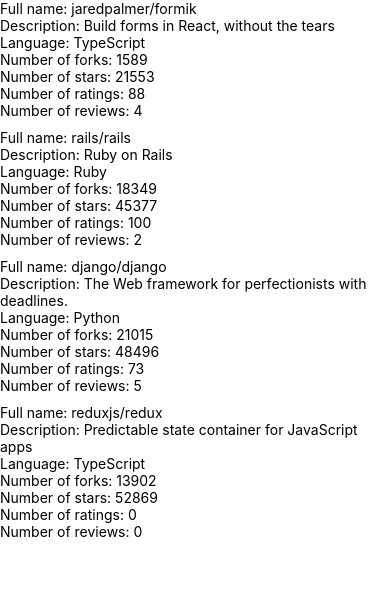
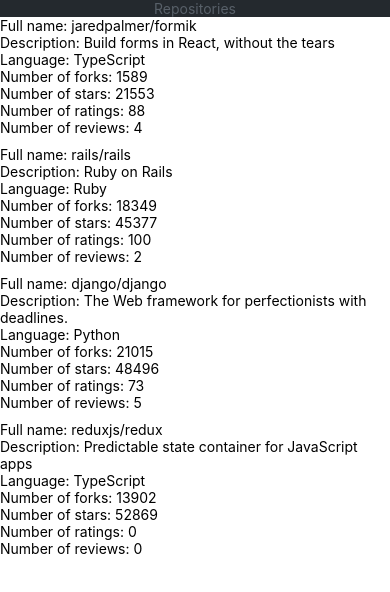
Before and after one commit to rliu6915/rate-repository-app, a React Native app: screen / in a window 390 px wide. Shown: the top 592 px of the page. Built offline with nearby package versions, Linux system fonts and the light colour scheme.

Commit message:
Exercise 10.4: the app bar

```diff
--- /dev/null
+++ b/src/components/AppBar.jsx
@@ -0,0 +1,31 @@
+import { View, StyleSheet } from 'react-native';
+import Constants from 'expo-constants';
+
+import AppBarTab from './AppBarTab';
+import {Dimensions} from 'react-native';
+
+const styles = StyleSheet.create({
+  container: {
+    paddingTop: Constants.statusBarHeight,
+    paddingBottom: Constants.statusBarHeight,
+    width: Dimensions.get('window').width,
+    backgroundColor: '#24292e',
+    // flexbox
+    flexDirection: 'row',
+    justifyContent: 'center'
+  },
+});
+
+const AppBar = () => {
+  const onPressFunction = () => {
+    console.log('Repositories pressed');
+  }
+
+  return (
+    <View style={styles.container}>
+      <AppBarTab text="Repositories" onPressFunction={onPressFunction} />
+    </View>
+  )
+};
+
+export default AppBar;
--- /dev/null
+++ b/src/components/AppBarTab.jsx
@@ -0,0 +1,20 @@
+import { Pressable, StyleSheet, StatusBar} from 'react-native';
+
+import Text from './Text';
+
+const styles = StyleSheet.create({
+  container: {
+    flex: 1,
+    marginTop: StatusBar.currentHeight || 0,
+  },
+})
+
+const AppBarTab = ({text, onPressFunction}) => {
+  return (
+    <Pressable styles={styles.container} onPress={onPressFunction}>
+      <Text color="textSecondary">{text}</Text>
+    </Pressable>
+  );
+}
+
+export default AppBarTab;
--- a/src/components/Main.jsx
+++ b/src/components/Main.jsx
@@ -2,6 +2,7 @@ import { StatusBar } from 'expo-status-bar';
 import { StyleSheet, View} from "react-native";
 
 import RepositoryList from './RepositoryList'
+import AppBar from './AppBar';
 
 const styles = StyleSheet.create({
   container: {
@@ -15,6 +16,7 @@ const styles = StyleSheet.create({
 const Main = () => {
   return (
     <View style={styles.container}>
+      <AppBar />
       <RepositoryList />
       <StatusBar style="auto" />
     </View>
--- /dev/null
+++ b/src/components/Text.jsx
@@ -0,0 +1,39 @@
+import { Text as NativeText, StyleSheet } from 'react-native';
+
+import theme from '../theme';
+
+const styles = StyleSheet.create({
+  text: {
+    color: theme.colors.textPrimary,
+    fontSize: theme.fontSizes.body,
+    fontFamily: theme.fonts.main,
+    fontWeight: theme.fontWeights.normal,
+  },
+  colorTextSecondary: {
+    color: theme.colors.textSecondary,
+  },
+  colorPrimary: {
+    color: theme.colors.primary,
+  },
+  fontSizeSubheading: {
+    fontSize: theme.fontSizes.subheading,
+  },
+  fontWeightBold: {
+    fontWeight: theme.fontWeights.bold,
+  },
+});
+
+const Text = ({ color, fontSize, fontWeight, style, ...props }) => {
+  const textStyle = [
+    styles.text,
+    color === 'textSecondary' && styles.colorTextSecondary,
+    color === 'primary' && styles.colorPrimary,
+    fontSize === 'subheading' && styles.fontSizeSubheading,
+    fontWeight === 'bold' && styles.fontWeightBold,
+    style,
+  ];
+
+  return <NativeText style={textStyle} {...props} />;
+};
+
+export default Text
--- /dev/null
+++ b/src/theme.js
@@ -0,0 +1,20 @@
+const theme = {
+  colors: {
+    textPrimary: '#24292e',
+    textSecondary: '#586069',
+    primary: '#0366d6',
+  },
+  fontSizes: {
+    body: 14,
+    subheading: 16,
+  },
+  fonts: {
+    main: 'System',
+  },
+  fontWeights: {
+    normal: '400',
+    bold: '700',
+  },
+};
+
+export default theme
```
